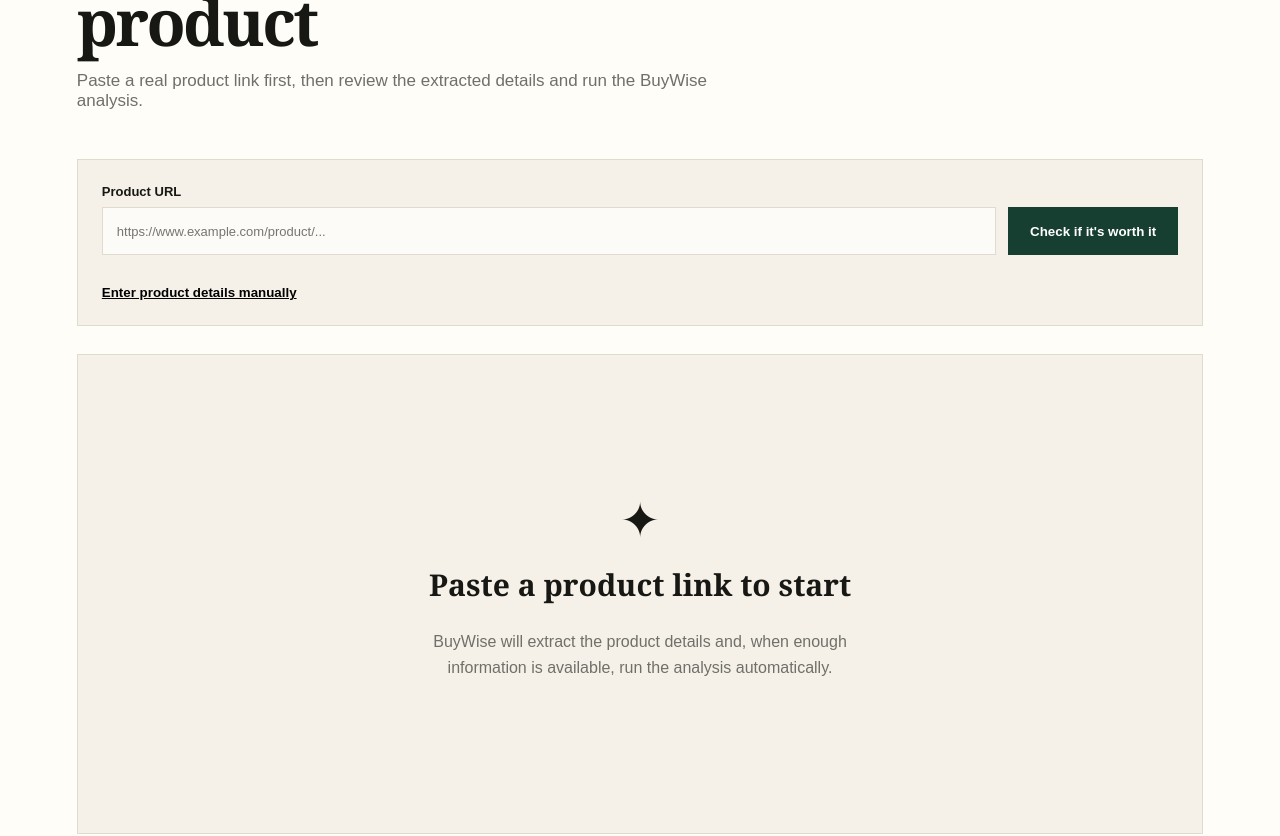
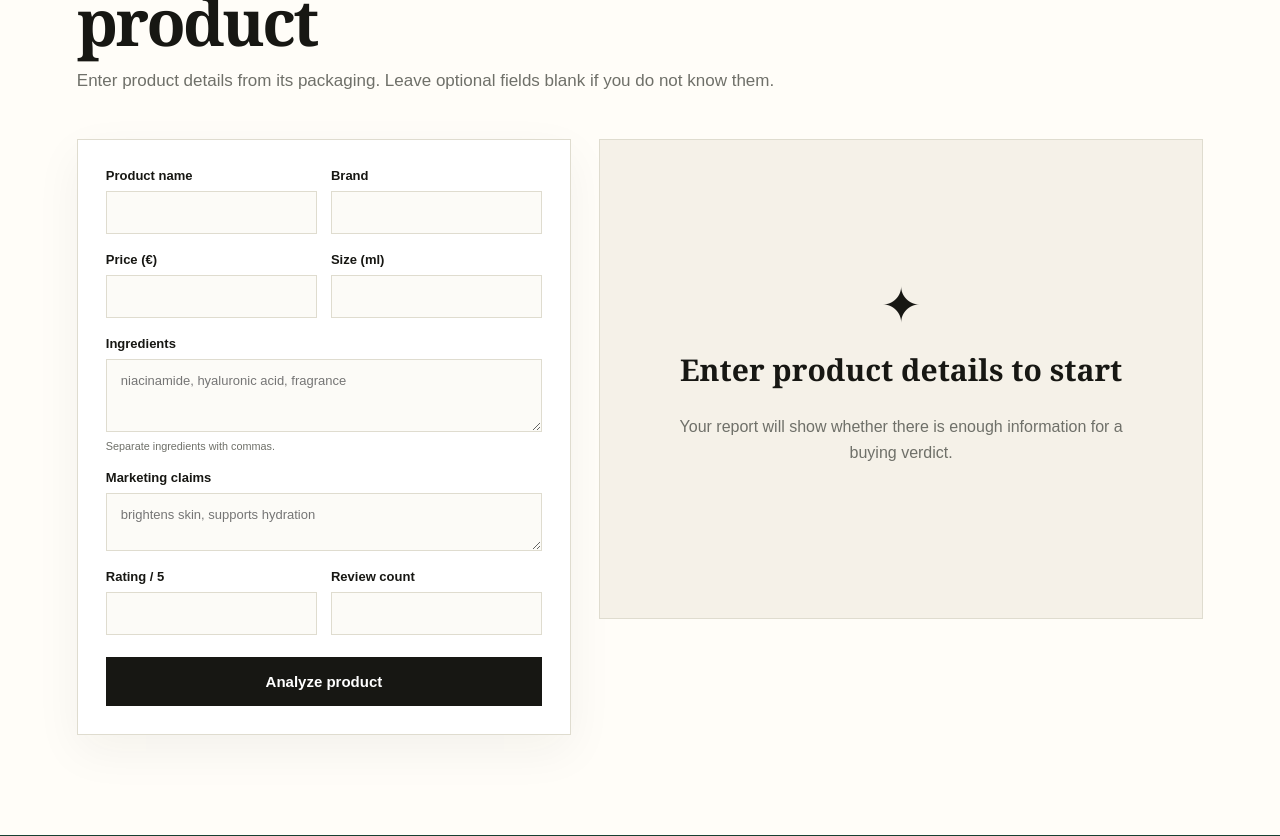
Before and after one commit to GhinwaFAKIH/buywise-ai, a Next.js app in the folder frontend/: page / in a window 1280 px wide. Shown: the part 900-1736 px from the top of the page. Built offline with nearby package versions, Linux system fonts and the light colour scheme.

Commit message:
Use manual product entry and withhold scores when data is insufficient

```diff
--- a/frontend/app/page.js
+++ b/frontend/app/page.js
@@ -4,30 +4,18 @@ import { useState } from "react";
 
 const API_URL = "/api";
 
-const initialForm = {
-  name: "Glow Serum",
-  brand: "Demo Beauty",
-  price_eur: 39,
-  size_ml: 30,
-  ingredients: "niacinamide, hyaluronic acid, fragrance",
-  claims: "brightens skin, supports hydration",
-  rating: 4.4,
-  review_count: 1250,
-};
+const initialForm = { name: "", brand: "", price_eur: "", size_ml: "", ingredients: "", claims: "", rating: "", review_count: "" };
 
 function verdictClass(verdict) {
   if (verdict === "WORTH IT") return "verdict good";
+  if (verdict === "INSUFFICIENT INFORMATION") return "verdict maybe";
   if (verdict === "MAYBE") return "verdict maybe";
   return "verdict bad";
 }
 
 export default function Home() {
   const [form, setForm] = useState(initialForm);
-  const [productUrl, setProductUrl] = useState("");
-  const [extracted, setExtracted] = useState(null);
-  const [extracting, setExtracting] = useState(false);
   const [result, setResult] = useState(null);
-  const [showManual, setShowManual] = useState(false);
   const [loading, setLoading] = useState(false);
   const [error, setError] = useState("");
   const [waitlistEmail, setWaitlistEmail] = useState("");
@@ -76,70 +64,6 @@ export default function Home() {
       setResult(await response.json());
     } finally {
       setLoading(false);
-    }
-  }
-
-  async function extractUrl(event) {
-    event.preventDefault();
-    setExtracting(true);
-    setError("");
-    setExtracted(null);
-    setResult(null);
-    let productFound = false;
-
-    try {
-      const response = await fetch(`${API_URL}/extract`, {
-        method: "POST",
-        headers: { "Content-Type": "application/json" },
-        body: JSON.stringify({ url: productUrl }),
-      });
-
-      const data = await response.json();
-
-      if (!response.ok) {
-        throw new Error(data?.detail || "Could not extract this product page.");
-      }
-
-      setExtracted(data);
-      productFound = true;
-
-      const nextForm = {
-        name: data.name || "",
-        brand: data.brand || "",
-        price_eur: data.price ?? "",
-        size_ml: data.size_ml ?? "",
-        rating: data.rating ?? "",
-        review_count: data.review_count ?? "",
-        ingredients: data.ingredients?.length ? data.ingredients.join(", ") : "",
-        claims: data.claims?.length ? data.claims.join(", ") : "",
-      };
-
-      setForm(nextForm);
-
-      const readyForAutomaticAnalysis =
-        nextForm.name &&
-        nextForm.brand &&
-        nextForm.price_eur &&
-        nextForm.size_ml &&
-        nextForm.ingredients;
-
-      if (readyForAutomaticAnalysis) {
-        setShowManual(false);
-        await runAnalysis(toPayload(nextForm));
-      } else {
-        setShowManual(true);
-        setError(
-          "I found the product, but some details are missing. Please review the fields below before analyzing."
-        );
-      }
-    } catch (err) {
-      setShowManual(true);
-      if (!productFound) {
-        setForm({ name: "", brand: "", price_eur: "", size_ml: "", ingredients: "", claims: "", rating: "", review_count: "" });
-      }
-      setError(`${err.message || "Could not extract this product page."} You can enter the product details below to continue.`);
-    } finally {
-      setExtracting(false);
     }
   }
 
@@ -205,59 +129,13 @@ export default function Home() {
           <span>TRY THE V1</span>
           <h2>Analyze a skincare product</h2>
           <p>
-            Paste a real product link first, then review the extracted details and run the BuyWise analysis.
+            Enter product details from its packaging. Leave optional fields blank if you do not know them.
           </p>
         </div>
 
-        <div className="urlCard">
-          <form onSubmit={extractUrl}>
-            <label>
-              Product URL
-              <div className="urlRow">
-                <input
-                  type="url"
-                  placeholder="https://www.example.com/product/..."
-                  value={productUrl}
-                  onChange={(event) => setProductUrl(event.target.value)}
-                  required
-                />
-                <button type="submit" className="secondaryButton" disabled={extracting}>
-                  {extracting || loading ? "Analyzing..." : "Check if it's worth it"}
-                </button>
-              </div>
-            </label>
-
-            {extracted && (
-              <div className="extractedSummary">
-                {extracted.image && <img src={extracted.image} alt="" />}
-                <div>
-                  <strong>{extracted.brand ? `${extracted.brand} · ` : ""}{extracted.name || "Product found"}</strong>
-                  <p>
-                    {extracted.price ? `${extracted.currency || "€"} ${extracted.price}` : "Price not found"}
-                    {" · "}
-                    {extracted.size_ml ? `${extracted.size_ml} ml` : "Size not found"}
-                    {" · "}
-                    {extracted.raw_has_product_jsonld ? "Structured product data detected" : "Basic page metadata detected"}
-                  </p>
-                  {!showManual && result && <p className="autoDone">✓ Product analyzed automatically</p>}
-                </div>
-              </div>
-            )}
-
-            <button
-                type="button"
-                className="editButton"
-                onClick={() => setShowManual((value) => !value)}
-              >
-                {showManual ? "Hide product details" : extracted ? "Edit extracted details" : "Enter product details manually"}
-              </button>
-
-            {error && <div className="error">{error}</div>}
-          </form>
-        </div>
-
-        <div className={`workspace ${showManual ? "" : "resultsOnly"}`}>
-          {showManual && <form className="formCard" onSubmit={analyze}>
+        {error && <div className="error" role="alert">{error}</div>}
+        <div className="workspace">
+          <form className="formCard" onSubmit={analyze}>
             <div className="twoCols">
               <label>
                 Product name
@@ -319,16 +197,15 @@ export default function Home() {
               {loading ? "Analyzing..." : "Analyze product"}
             </button>
 
-          </form>}
+          </form>
 
           <div className="resultArea">
             {!result && (
               <div className="emptyState">
                 <div className="emptyIcon">✦</div>
-                <h3>Paste a product link to start</h3>
+                <h3>Enter product details to start</h3>
                 <p>
-                  BuyWise will extract the product details and, when enough information is available,
-                  run the analysis automatically.
+                  Your report will show whether there is enough information for a buying verdict.
                 </p>
               </div>
             )}
@@ -341,12 +218,13 @@ export default function Home() {
                     <h3>{result.product_name}</h3>
                   </div>
                   <div className="scoreCircle">
-                    <strong>{Math.round(result.score)}</strong>
+                    <strong>{result.score == null ? "—" : Math.round(result.score)}</strong>
                     <span>/100</span>
                   </div>
                 </div>
 
                 <div className={verdictClass(result.verdict)}>{result.verdict}</div>
+                <p>Data confidence: <strong>{result.confidence || "Not assessed"}</strong>{result.ingredient_coverage != null && ` · Ingredient coverage: ${Math.round(result.ingredient_coverage * 100)}%`}</p>
                 <p className="priceNote">€{result.price_per_10ml.toFixed(2)} per 10 ml</p>
 
                 <div className="breakdown">
@@ -354,10 +232,10 @@ export default function Home() {
                     <div className="metric" key={key}>
                       <div>
                         <span>{key}</span>
-                        <strong>{Math.round(value)}</strong>
+                        <strong>{value == null ? "Insufficient information" : Math.round(value)}</strong>
                       </div>
                       <div className="bar">
-                        <div style={{ width: `${value}%` }} />
+                        <div style={{ width: `${value ?? 0}%` }} />
                       </div>
                     </div>
                   ))}
@@ -395,7 +273,7 @@ export default function Home() {
                         <strong>{Math.round(item.score)}/100</strong>
                       </div>
                     </div>
-                  )) : <p>No matching alternative in the V1 catalog.</p>}
+                  )) : <p>No verified alternative available.</p>}
                 </div>
 
                 <p className="methodology">{result.methodology}</p>
@@ -468,7 +346,7 @@ export default function Home() {
           </details>
           <details>
             <summary>Which products can I analyze?</summary>
-            <p>The first version focuses on skincare. Sephora France has dedicated extraction support, with generic extraction used for other product pages.</p>
+            <p>The first version focuses on skincare. Enter the product details manually; automatic link analysis is unavailable.</p>
           </details>
           <details>
             <summary>Is BuyWise medical advice?</summary>
```
Also changed, not shown: 2 other files (tests, documents, lock files or other folders).
